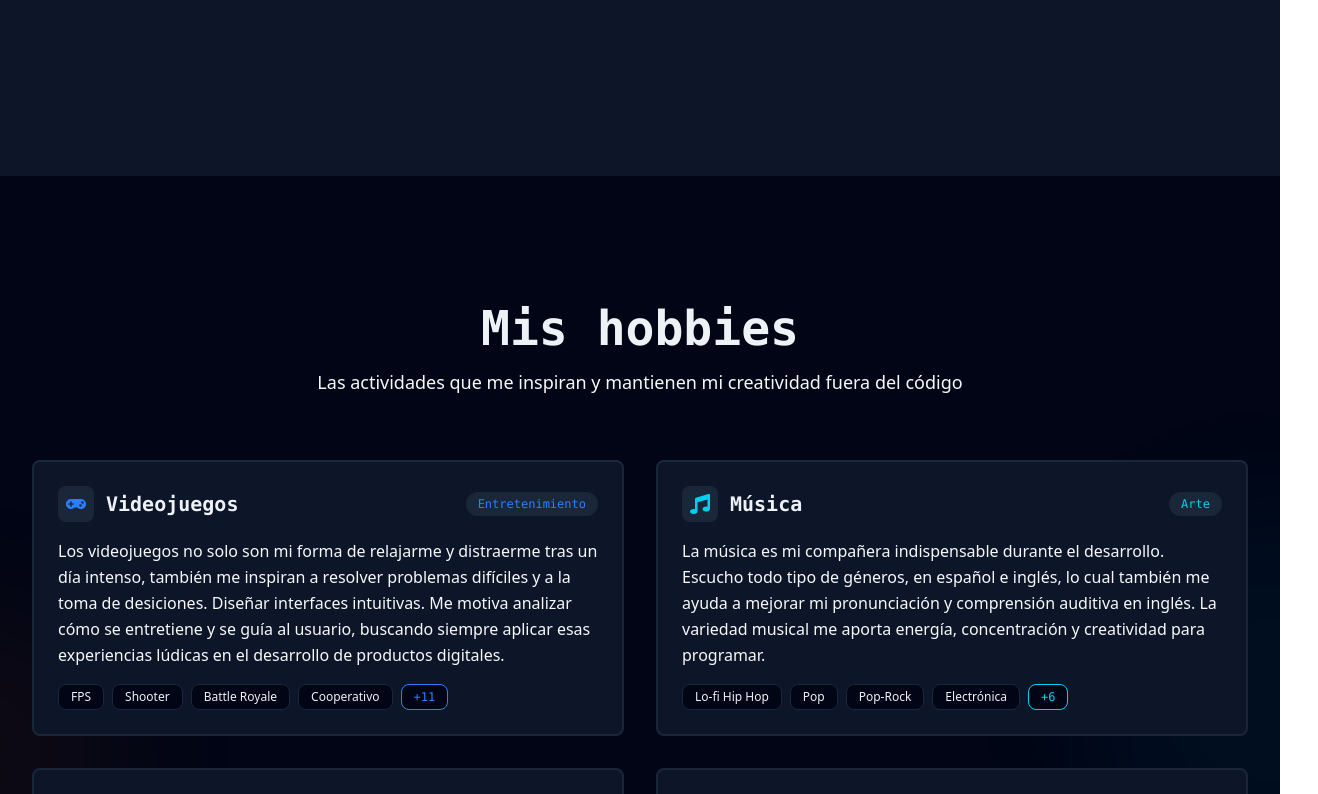
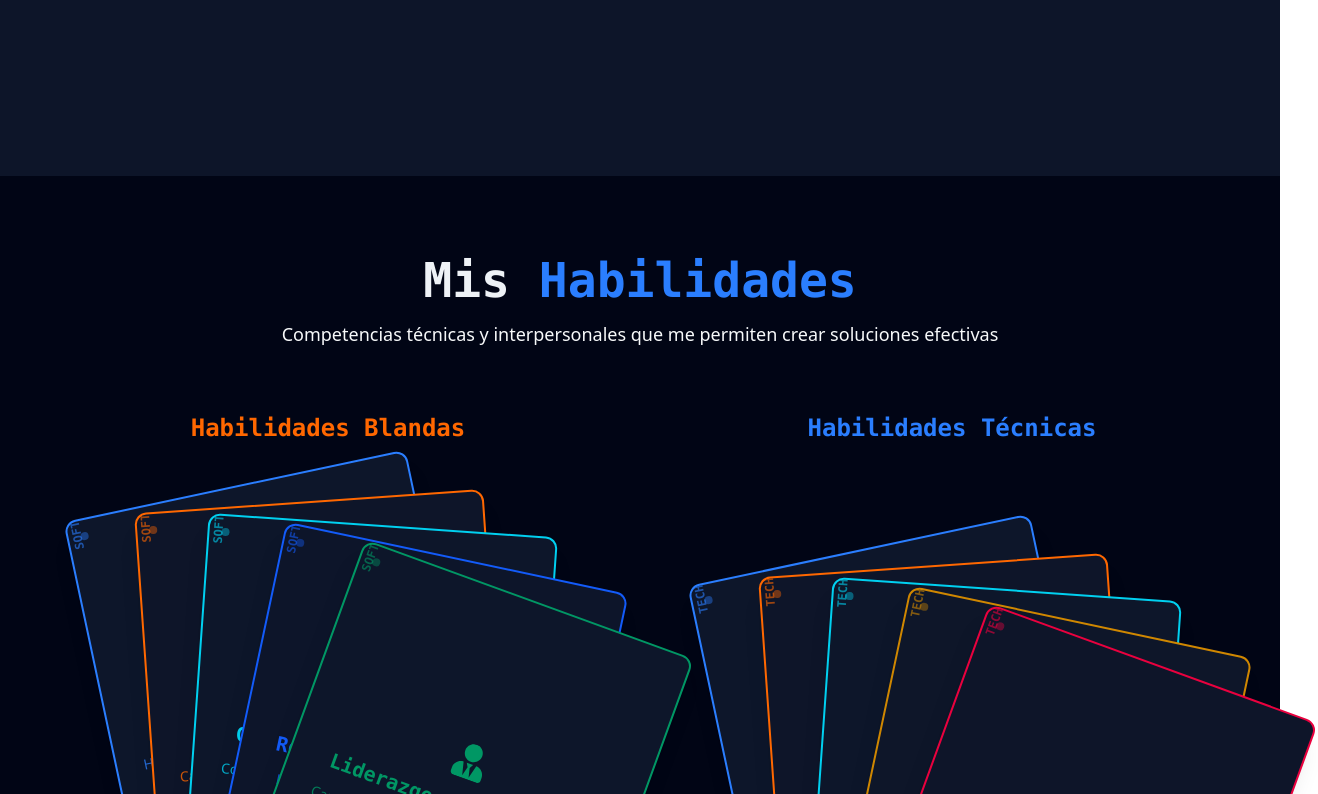
Before and after one commit to victortelles/Portafolio, a Next.js app: page /about in a window 1280 px wide. Shown: the part 2006-2800 px from the top of the page, 1318 px wide, since content can reach past the window. Built offline with nearby package versions, Linux system fonts and the light colour scheme.

Commit message:
about: add component skills

```diff
--- a/src/app/about/page.tsx
+++ b/src/app/about/page.tsx
@@ -4,6 +4,7 @@ import HobbiesSection from "@/components/about/HobbiesSection/HobbiesSection"
 import TechStack from "@/components/about/TechStack/TechStack"
 import Navbar from "@/components/common/Navbar/Navbar"
 import ScrollToTopButton from "@/components/common/ScrollToTopButton/ScrollToTopButton"
+import Skills from "@/components/about/Skills/Skills"
 
 export default function AboutPage() {
     return (
@@ -17,6 +18,9 @@ export default function AboutPage() {
             {/* Valores personales */}
             <PersonalValues />
 
+            {/* Sección de habilidades */}
+            <Skills />
+
             {/* Hobbies y pasatiempos */}
             <HobbiesSection />
 
```
